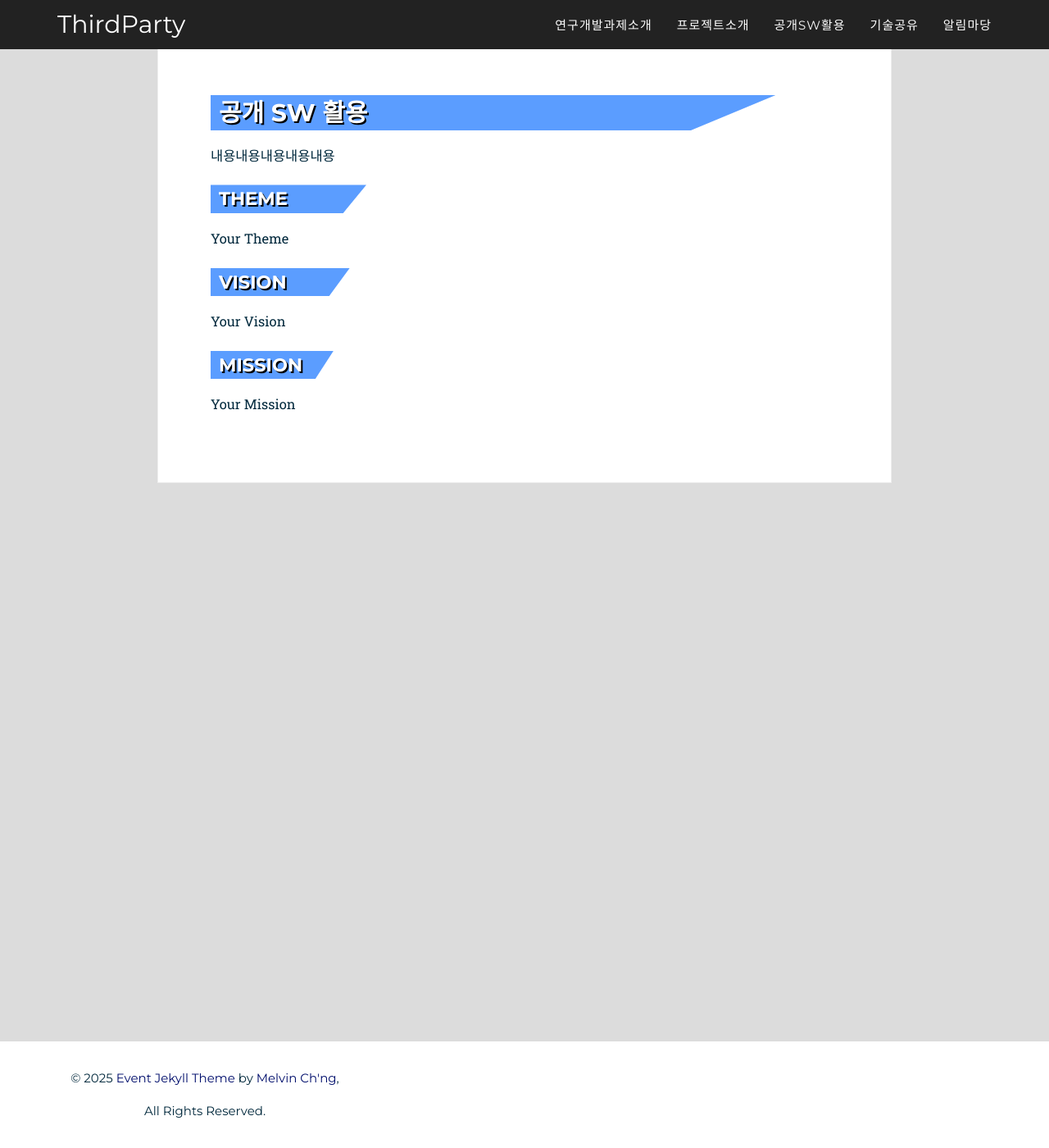
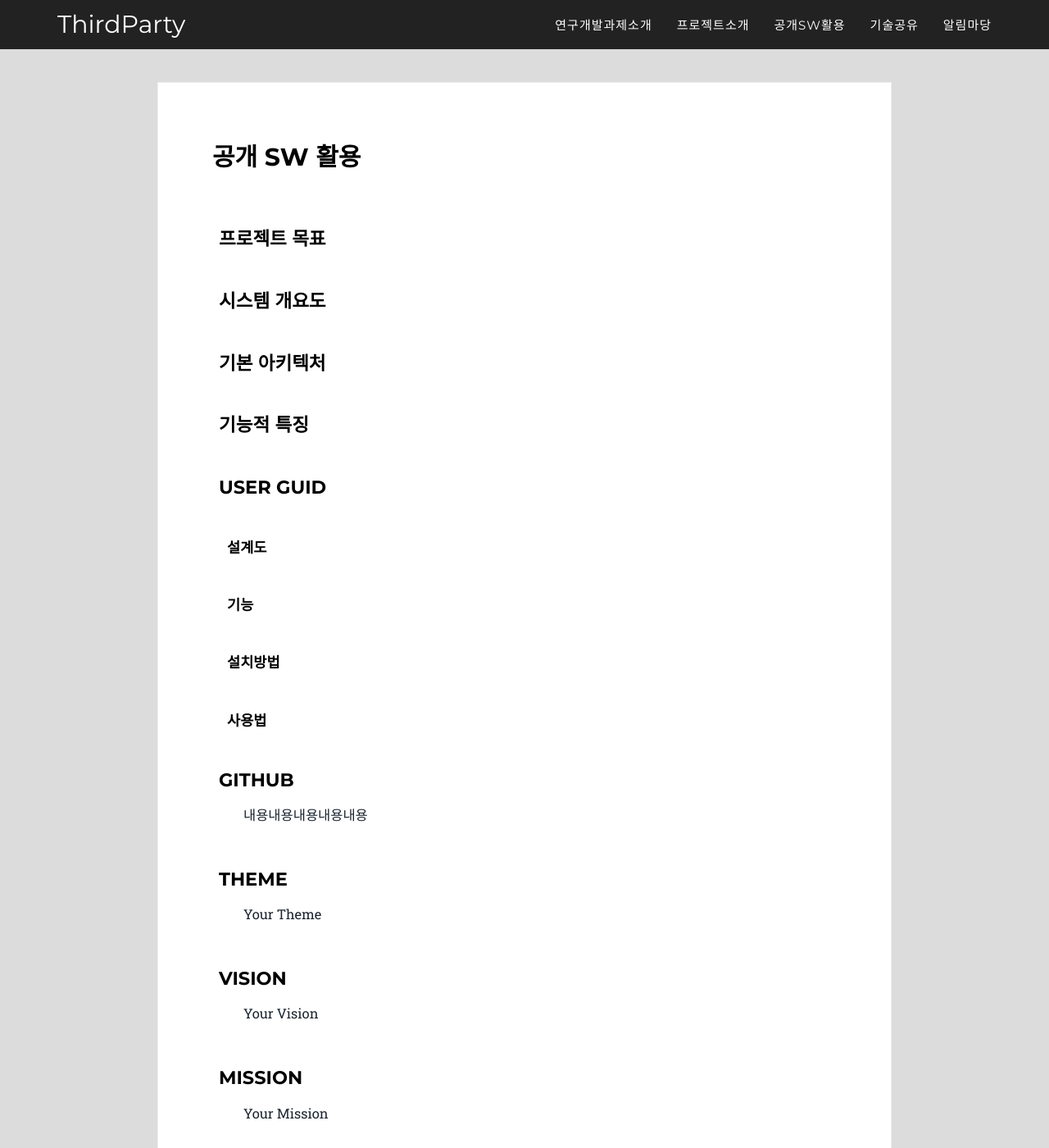
Before and after one commit to ThirdActiveDataExTech/ThirdActiveDataExTech.github.io, a Jekyll site: the page built from 2016_pages/open-sw-uilize.html, in a window 1280 px wide and 1400 px high. Shown: the whole window at 82% size. Built offline with Jekyll 4.4.1, drawn with Linux system fonts in a browser that asks for light colours; some web fonts are replaced.

Commit message:
[공개SW활용 탭 수정]
- 내용추가

```diff
--- a/2016_pages/open-sw-uilize.html
+++ b/2016_pages/open-sw-uilize.html
@@ -4,12 +4,20 @@ permalink: /openSW/utilize
 title: 공개 SW 활용
 ---
 <!--background color-->
-<script type="text/javascript">
-    document.write ('<body style="background: Gainsboro; background-attachment: fixed;">')
-</script>
+<body style="background: Gainsboro no-repeat fixed center;">
+    <div class="event black-frame">
+        <h1 class="title">{{ page.title }}</h1>
 
-<div class="black-frame about">
-    <h1>{{ page.title }}</h1>
+        <h2>프로젝트 목표</h2>
+        <h2>시스템 개요도</h2>
+        <h2>기본 아키텍처</h2>
+        <h2>기능적 특징</h2>
+        <h2>user guid</h2>
+        <h3>설계도</h3>
+        <h3>기능</h3>
+        <h3>설치방법</h3>
+        <h3>사용법</h3>
+        <h2>github</h2>
 
         <div class="icon-about">
             <p>
@@ -37,3 +45,4 @@ title: 공개 SW 활용
 
 
     </div>
+</body>
```
Lines whose indentation alone changed are shown as unchanged.
